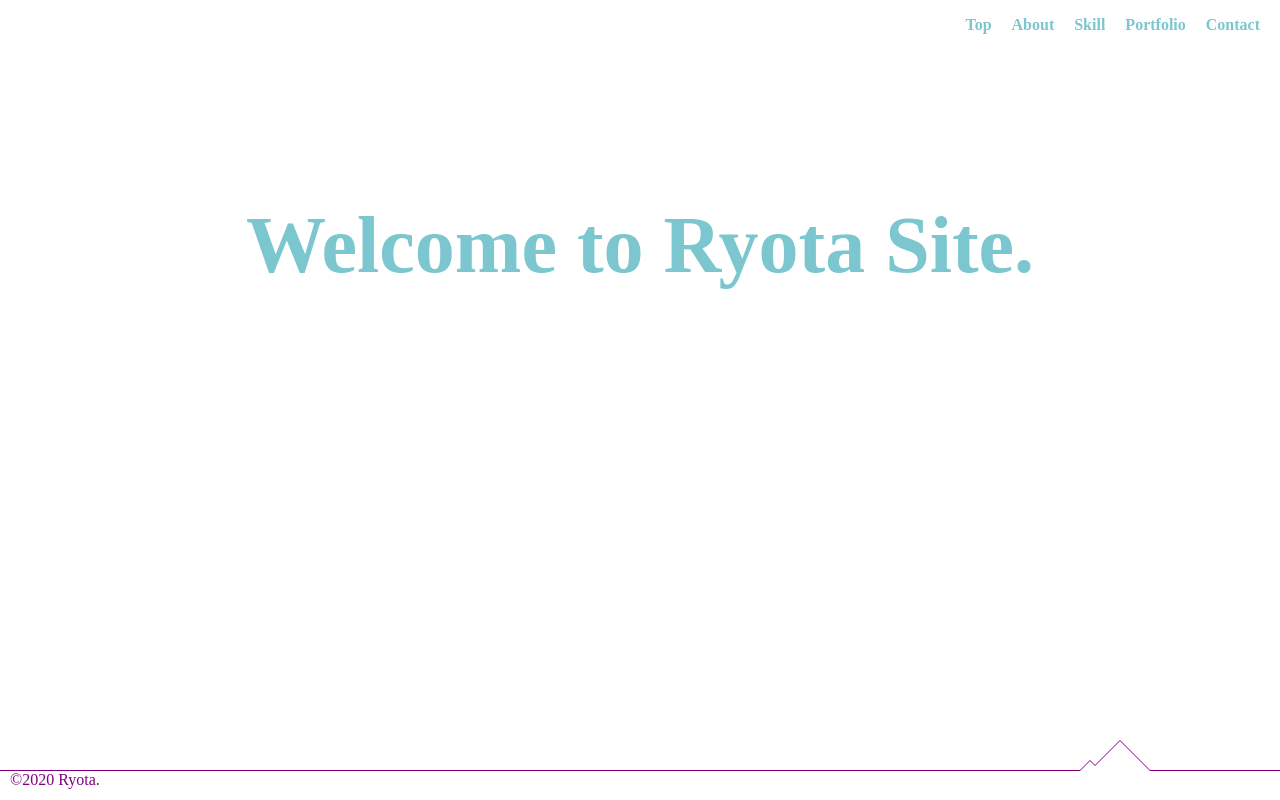
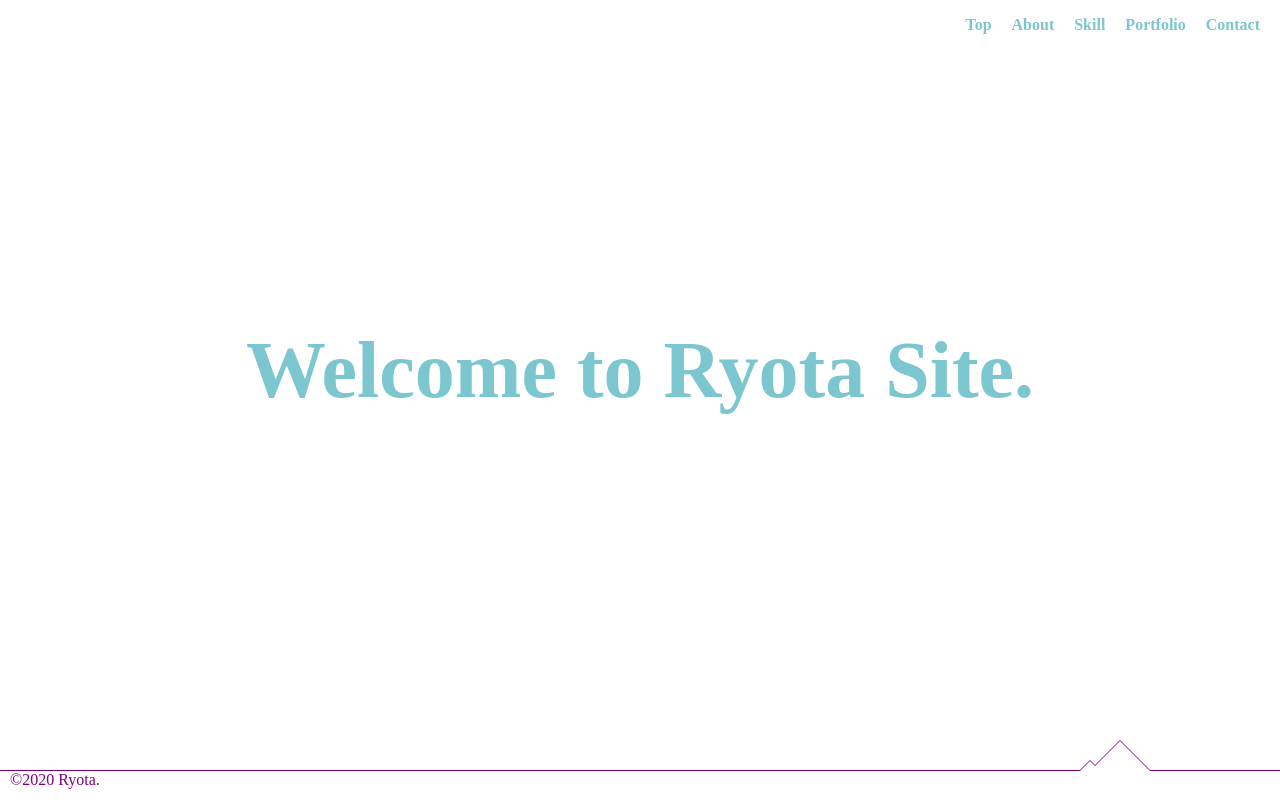
Before and after one commit to ryota-sb/ryota-site, a Vue app: page / in a window 1280 px wide. Built offline with nearby package versions, Linux system fonts and the light colour scheme.

Commit message:
topページ テキスト上下中央配置 修正

```diff
--- a/public/index.html
+++ b/public/index.html
@@ -9,20 +9,5 @@
   </head>
   <body>
     <div id="app"></div>
-    <script>
-      // body読み込み時、一回だけbodyサイズを設定
-      document.body.onload = () => {
-        document.body.style.minHeight = window.innerHeight + 'px';
-      }
-      // リサイズを停止し、500ms後にbodyサイズを設定
-      let timeoutId;
-      window.addEventListener("resize", () => {
-        clearTimeout(timeoutId)
-
-        timeoutId = setTimeout(() => {
-          document.body.style.minHeight = window.innerHeight + 'px';
-        }, 500);
-      });
-    </script>
   </body>
 </html>
--- a/src/App.vue
+++ b/src/App.vue
@@ -26,9 +26,9 @@ export default {
   }
 
   #app {
+    position: relative;
     display: flex;
     flex-flow: column;
-    position: relative;
     width: 100%;
     min-height: 100vh;
     min-height: calc(var(--vh, 1vh) * 100);
--- a/src/Views/TopPage.vue
+++ b/src/Views/TopPage.vue
@@ -20,10 +20,11 @@ $skyblue: #7CC6CF;
   justify-content: center;
   align-items: center;
   width: 100%;
-  height: 300px;
+  height: 80vh;
   .top-page-title {
-    position: absolute;
-    top: 150px;
+    display: flex;
+    justify-content: center;
+    align-items: center;
     h1 {
       font-size: 80px;
       font-family: 'Vollkorn', serif;
```
